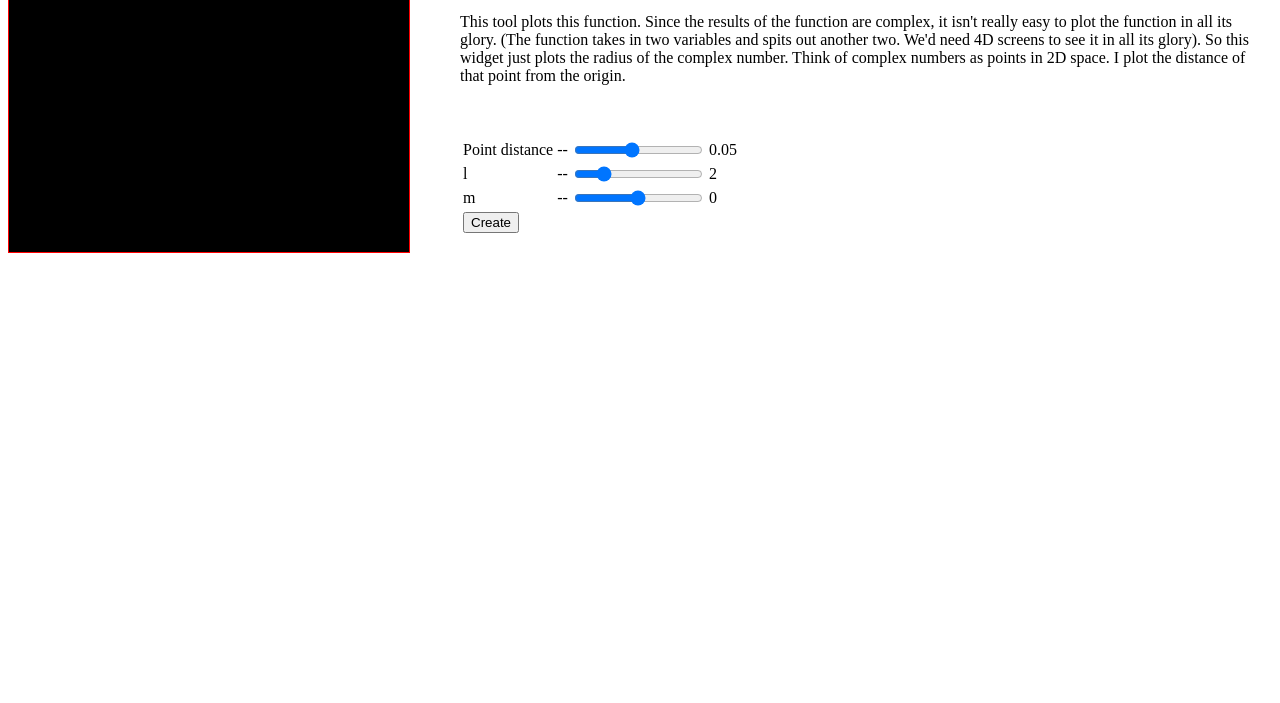
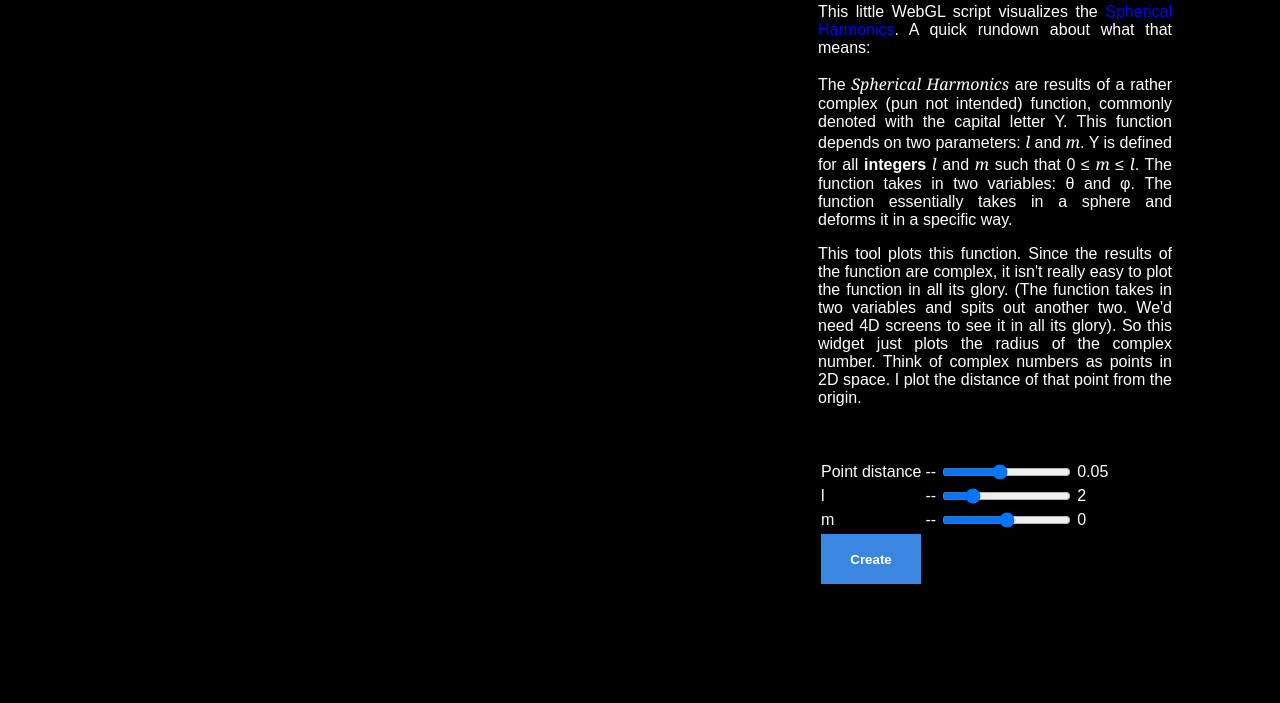
Before and after one commit to Lauchmelder23/random, a plain HTML site: page orbitals.html in a window 1280 px wide. Shown: the part 157-860 px from the top of the page. Before the commit the page ends 800 px from the top, so only its background shows below. Drawn offline with Linux system fonts and the light colour scheme; a script that the page names is missing.

Commit message:
Updated layout

```diff
--- a/orbitals.html
+++ b/orbitals.html
@@ -13,9 +13,54 @@
     <script src="orbitals/rendering.js" defer></script>
 
     <style>
+        body
+        {
+            background-color: black;
+            color: white;
+            font-family: "Arial";
+        }
+
+        h1
+        {
+            margin-top: 100px;
+            font-family: "Trebuchet MS";
+        }
+
+        p
+        {
+            margin-right: 100px;
+            text-align: justify;
+        }
+
+        a
+        {
+            text-decoration: none;
+        }
+
+        i
+        {
+            font-family: Georgia, 'Times New Roman', Times, serif;
+        }
+
+        button
+        {
+            width: 100px;
+            height: 50px;
+            background-color: rgb(57, 135, 224);
+            color: white;
+            border: 0px;
+            font-weight: bold;
+        }
+
+        button:hover
+        {
+            background-color: rgb(33, 110, 199);
+        }
+
         #screen
         {
-            border: 1px solid red;
+            height: 95vh;
+            width: 95vh;
         }
     </style>
 </head>
--- a/orbitals/rendering.js
+++ b/orbitals/rendering.js
@@ -24,9 +24,8 @@ function HSVtoRGB(h, s, v) {
 }
 
 var canvas = document.querySelector('#screen');
-canvas.height = screen.height - 200;
-canvas.width = canvas.height;
-console.log(window.height)
+canvas.height = canvas.clientHeight;
+    canvas.width = canvas.clientHeight;
 var gl = canvas.getContext("webgl");
 
 var VBO = gl.createBuffer();
@@ -131,7 +130,7 @@ function drawScene()
     gl.vertexAttribPointer(coord, 3, gl.FLOAT, false, 0, 0);
     gl.enableVertexAttribArray(coord);
 
-    gl.viewport(0,0,canvas.width,canvas.height);
+    gl.viewport(0,0, gl.canvas.width, gl.canvas.height);
     gl.drawArrays(gl.POINTS, 0, vertices.length / 3);
 }
 
```
